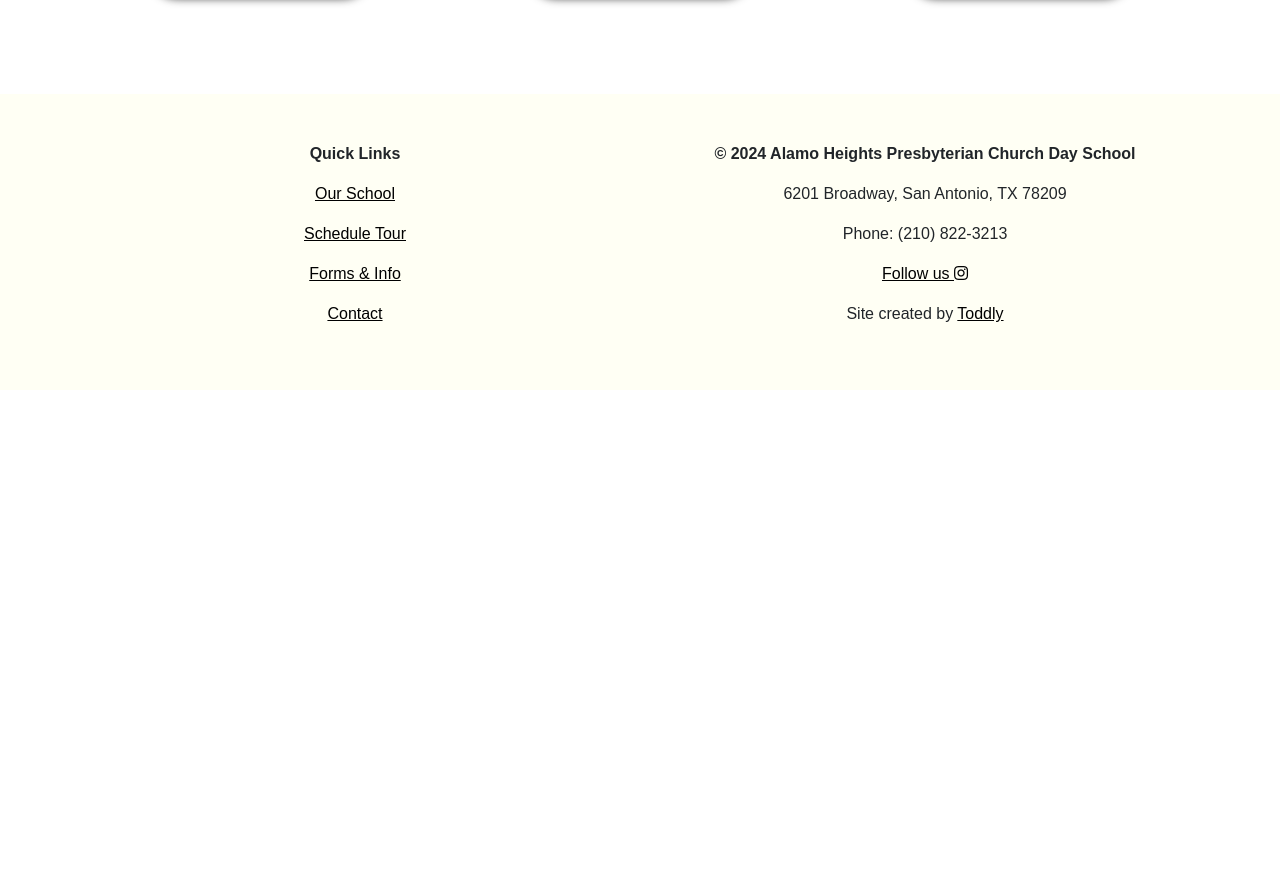
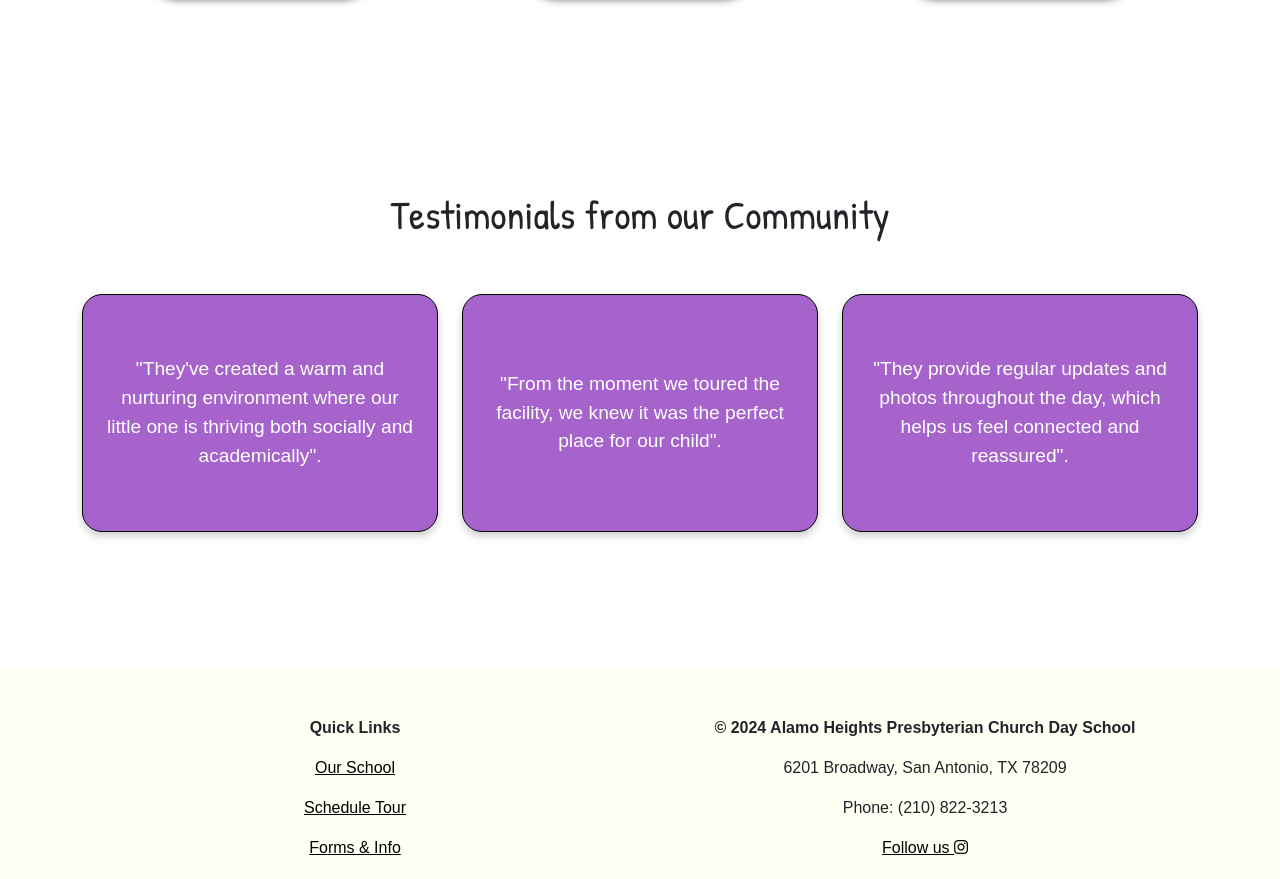
Before and after one commit to bharding216/ahpcds, a SvelteKit app: page / in a window 1280 px wide. Shown: the part 1496-2375 px from the top of the page. Before the commit the page ends 1886 px from the top, so only its background shows below. Built offline with nearby package versions, Linux system fonts and the light colour scheme.

Commit message:
Added testimonials to home page

```diff
--- a/src/routes/+page.svelte
+++ b/src/routes/+page.svelte
@@ -63,6 +63,39 @@
 </section>
 
 
+<section>
+    <div class="py-5 container">
+        <div class="pt-5">
+            <div class="row mb-5 text-center">
+                <h1>Testimonials from our Community </h1>
+            </div>
+        </div>
+
+        <div class="pb-5">
+            <div class="row mb-3 px-5 px-sm-0">
+                <div class="col-sm-12 col-md-4 justify-content-center gameplan-col mb-4">
+                    <div class="text-center gameplan-content">
+                        <p class="m-0">"They've created a warm and nurturing environment where our little one is thriving both socially and academically".</p>
+                    </div>
+                </div>
+
+                <div class="col-sm-12 col-md-4 justify-content-center gameplan-col mb-4">
+                    <div class="text-center gameplan-content">
+                        <p class="m-0">"From the moment we toured the facility, we knew it was the perfect place for our child".</p>
+
+                    </div>
+                </div>
+
+                <div class="col-sm-12 col-md-4 justify-content-center gameplan-col mb-4">
+                    <div class="text-center gameplan-content">
+                        <p class="m-0">"They provide regular updates and photos throughout the day, which helps us feel connected and reassured".</p>
+                    </div>
+                </div>
+            </div>
+        </div>
+    </div>
+</section>
+
 
 <style>
     .rounded-img {
@@ -76,4 +109,19 @@
             background-attachment: scroll !important;
         }
     }
+
+    .gameplan-content {
+		padding: 60px 20px;
+		background-color: var(--medium-purple);
+		border-radius: 20px;
+		height: 100%;
+		border: 1px solid black;
+		box-shadow: 0px 4px 8px 0px rgba(0,0,0,0.2);
+        align-items: center;
+        justify-content: center;
+        display: flex;
+        color: white;
+        font-size: 1.2rem;
+	}
+
 </style>
```
